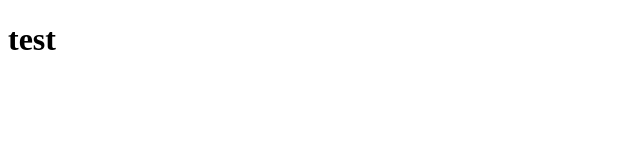
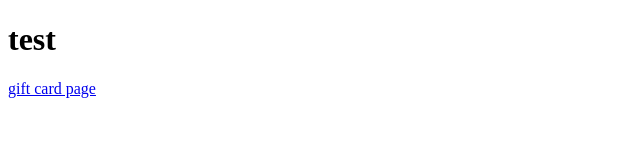
Before and after one commit to beigeCub/tessst, a plain HTML site: page index.html in a window 1280 px wide. Shown: the whole page, without its empty margins (0-640 px from the left). Drawn offline with Linux system fonts and the light colour scheme.

Commit message:
Update index.html

```diff
--- a/index.html
+++ b/index.html
@@ -7,5 +7,9 @@
 </head>
 <body>
     <h1>test</h1>
+    <nav>
+        <a href="giftcard.html">gift card page </a>
+    </nav>
+
 </body>
 </html>
```
